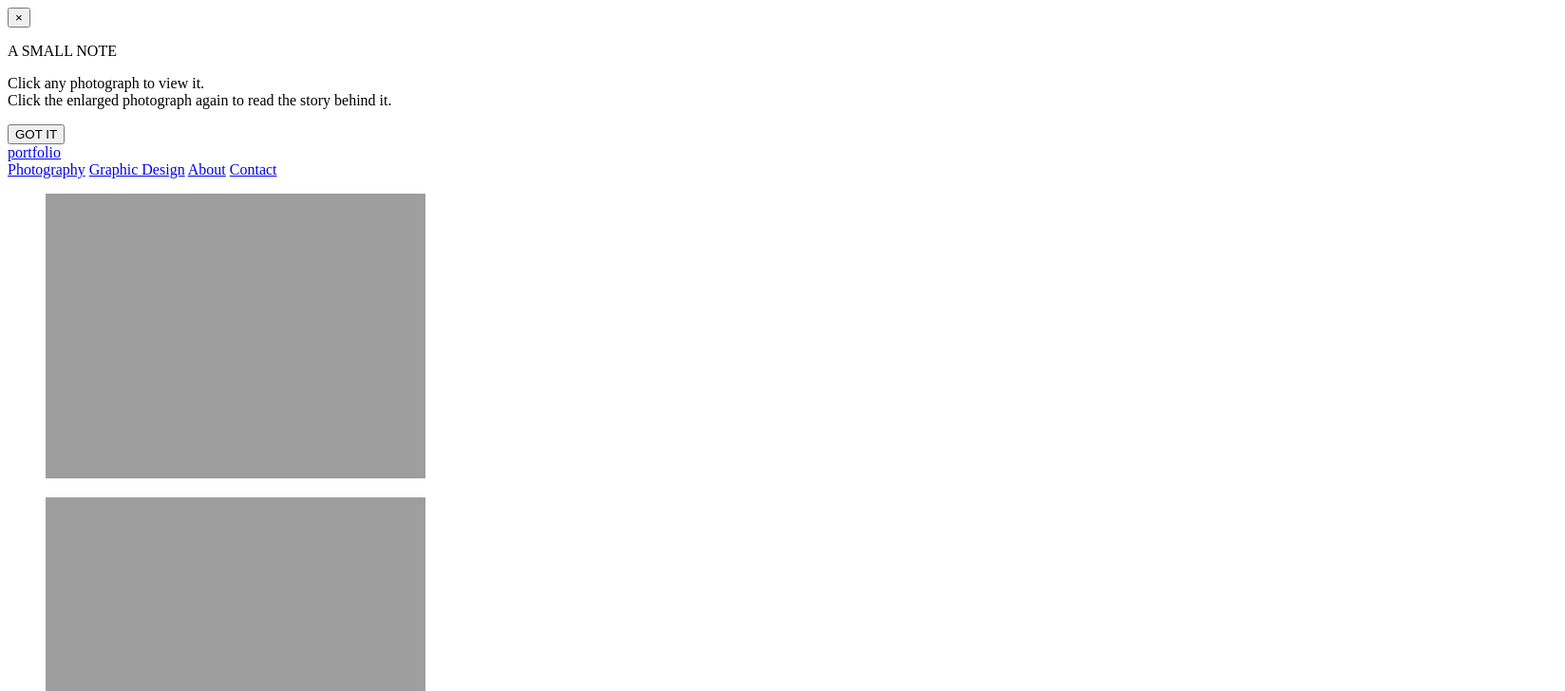
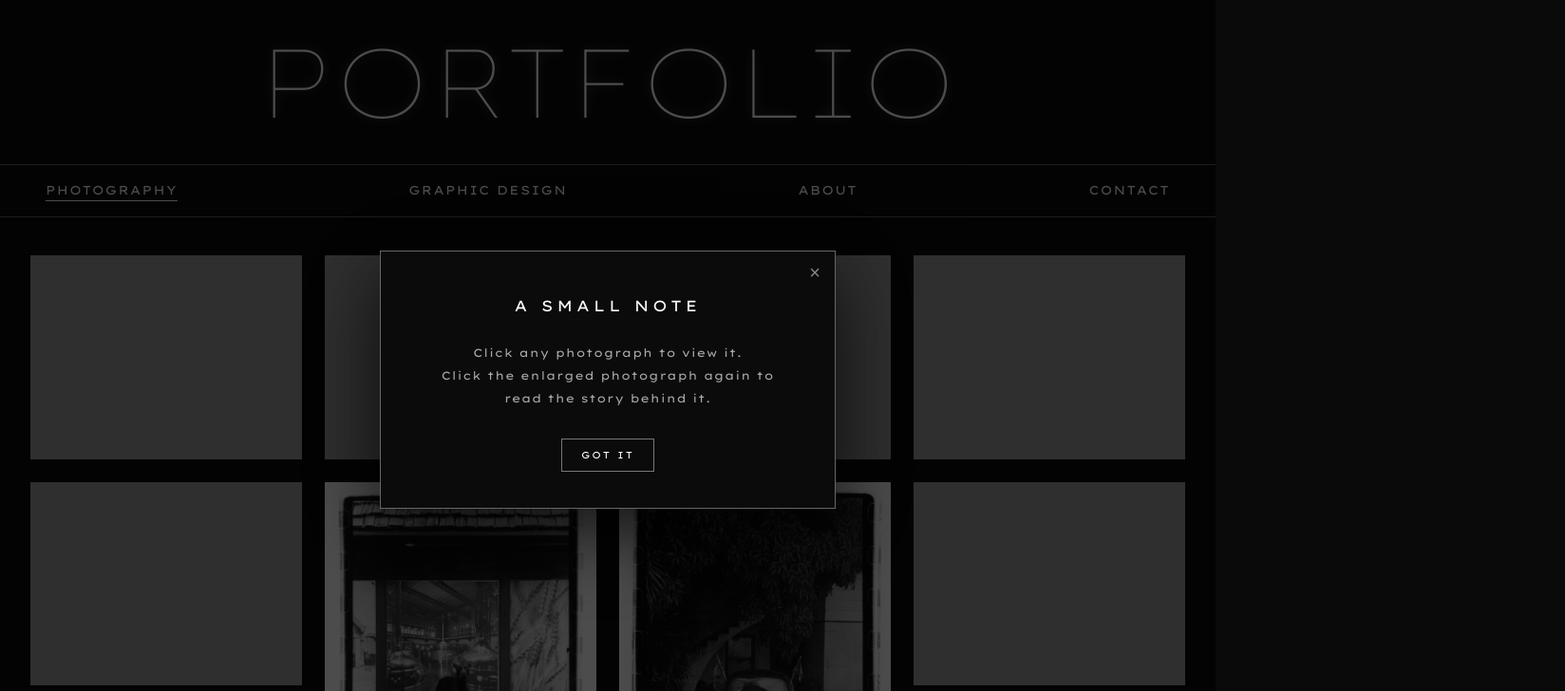
Before and after one commit to silvial20070829/silvialistudio, a plain HTML site: page index.html in a window 1280 px wide. Shown: the top 728 px of the page at 95% size, 1648 px wide, since content can reach past the window. Drawn offline with Linux system fonts and the light colour scheme; the site is published under a folder, as on GitHub Pages, so addresses that start at the root find nothing; a web font is replaced by a local one.

Commit message:
Fix CSS path

```diff
--- a/index.html
+++ b/index.html
@@ -7,8 +7,7 @@
 <link rel="preconnect" href="https://fonts.googleapis.com">
 <link rel="preconnect" href="https://fonts.gstatic.com" crossorigin>
 <link href="https://fonts.googleapis.com/css2?family=Inter:wght@400;500;600&family=Playfair+Display:wght@700;900&family=Cinzel+Decorative:wght@700;900&family=Caveat:wght@700&family=Bodoni+Moda:wght@400;500&family=Big+Shoulders+Display:wght@800&family=Space+Grotesk:wght@700&family=Italiana&family=Cormorant:wght@300&family=Marcellus&family=Tenor+Sans&family=Montserrat:wght@100;400;600;700&family=Lexend+Giga:wght@100;400;700&display=swap" rel="stylesheet">
-<link rel="stylesheet" href="/style.css?v=9999">
-</head>
+<link rel="stylesheet" href="style.css?v=9999"></head>
 <body>
 
 <div class="welcome-popup" id="welcome-popup">
```
Also changed, not shown: 1 other file.
